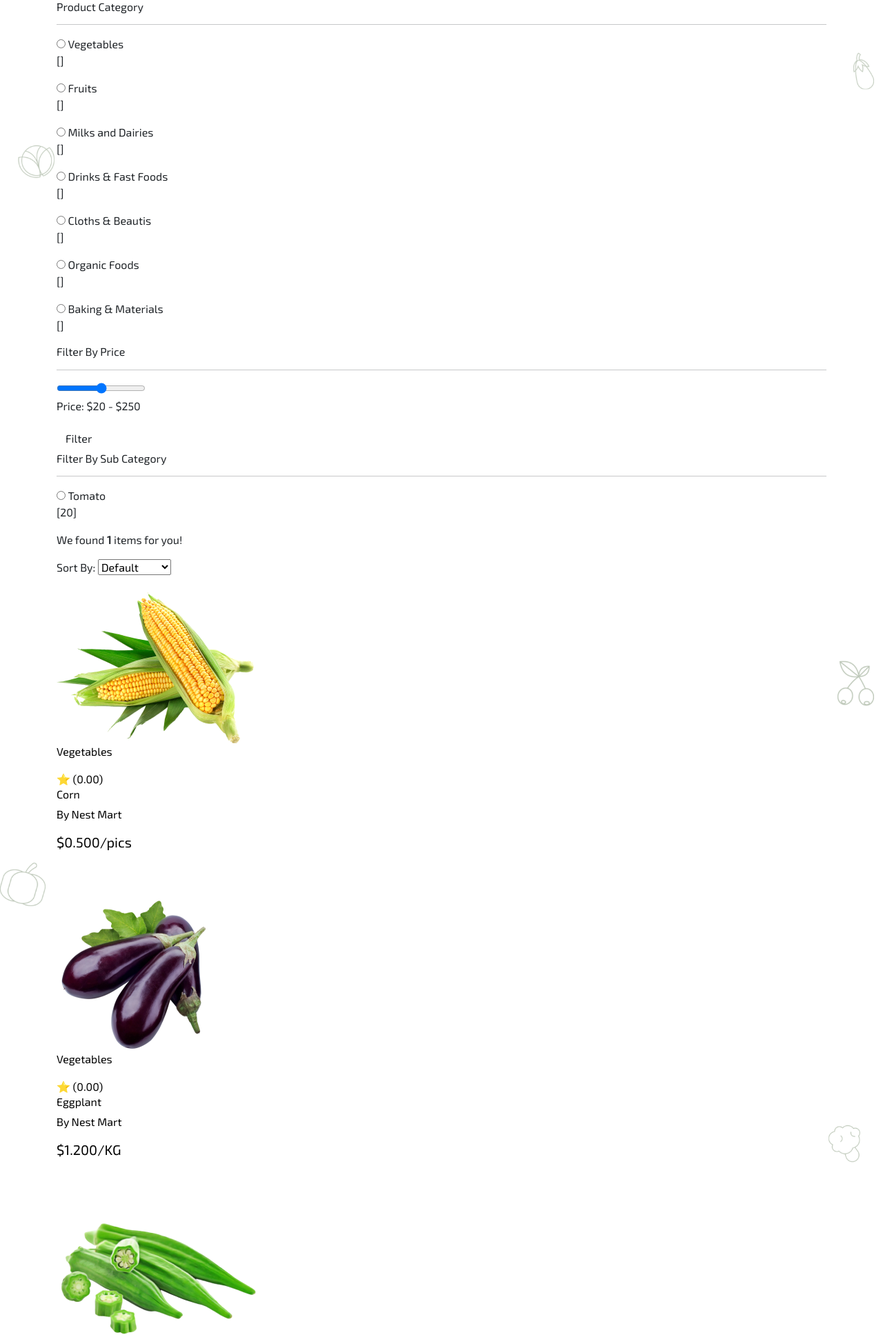
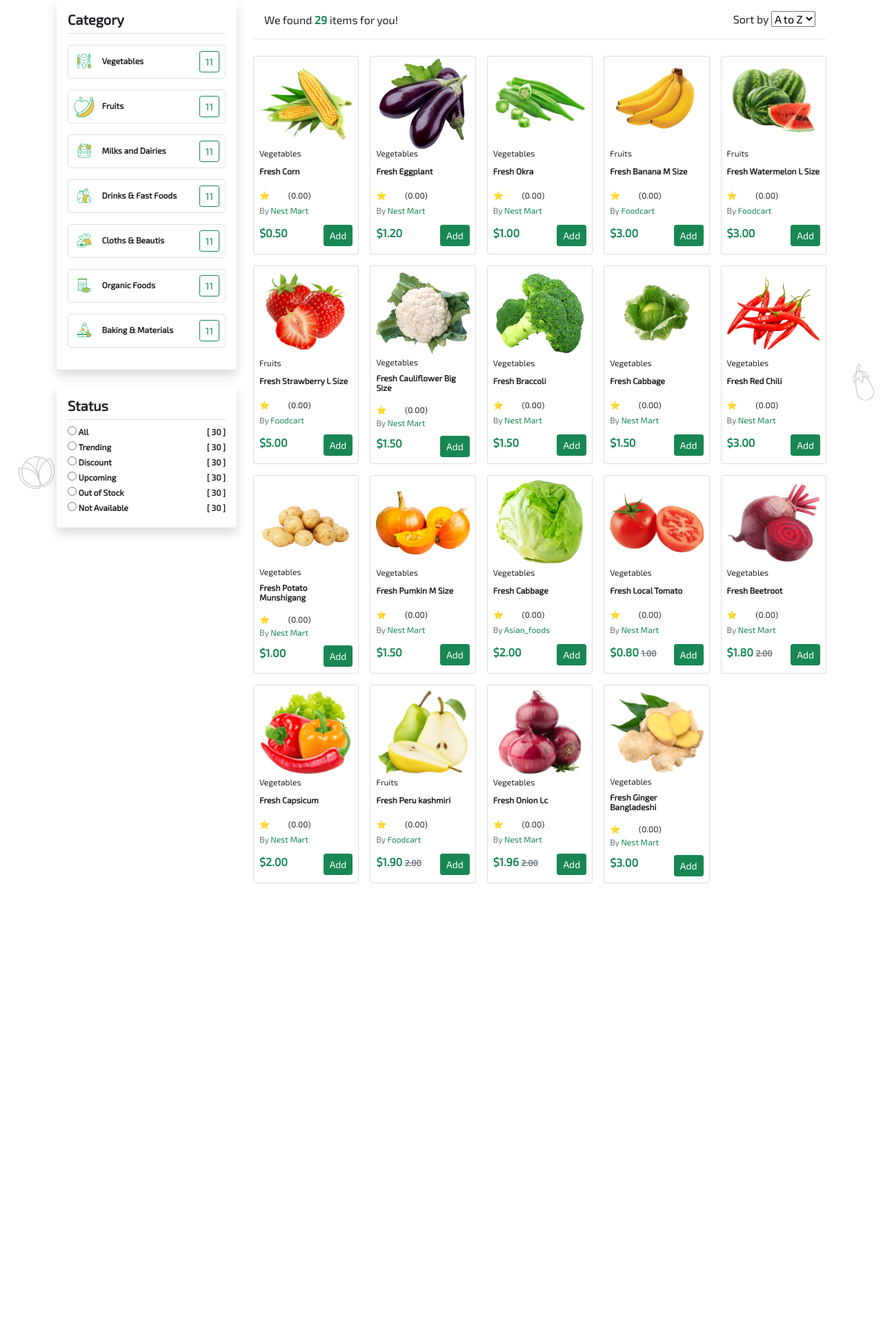
Before and after one commit to abdullah-124/nestmart, a Django app: page /products/ in a window 1280 px wide. Shown: the part 63-2002 px from the top of the page at 69% size. After the commit the page ends 1344 px from the top, so only its background shows below. Run offline with Django 5.2, Linux system fonts and the light colour scheme; data comes from the database, SQL or seed files in the repository; parts of the project's set-up code (start-up, migrations or seed data) failed here and were passed over.

Commit message:
product_card added

```diff
--- a/home/templates/home.html
+++ b/home/templates/home.html
@@ -1,10 +1,8 @@
 <!DOCTYPE html>
-{% extends "base.html" %}
-{% block header %}
 <main class="container">
     <!-- slider -->
      <div>
         {% include 'home_slider.html' %}
+        {% include "home_card.html" %}
      </div>
 </main>
-{% endblock header %}
--- a/home/views.py
+++ b/home/views.py
@@ -11,4 +11,4 @@ def home(req):
 
     # print(context)
 
-    return render(req,'./home.html', {'category':context,'dumy': category})
+    return render(req,'../templates/base.html', {'category':context,'main_category': category})
--- a/product/models.py
+++ b/product/models.py
@@ -37,7 +37,8 @@ class Product(models.Model):
     created_at = models.DateTimeField(auto_now_add=True)
     @property
     def current_price(self):
-        return self.price - (self.price * self.discount)/100
+        res =  self.price - (self.price * self.discount)/100
+        return round(res,2)
 
 
     def __str__(self) -> str:
--- a/product/templates/filtering_bar.html
+++ b/product/templates/filtering_bar.html
@@ -1,44 +1,66 @@
 <!DOCTYPE html>
-<section>
-    <div>
-        <div class="category_filter">
-            <h6 class="filter_title">Product Category</h6>
-            <hr>
+<main>
+    <section>
+        <div class=" shadow rounded p-3">
+            <h5 class="border-bottom pb-2 fw-bold">Category</h5>
             <div>
-                {% for i in product_category  %}
-                <div class="flex j_between al_center">
+                {% for i in product_category %}
+                <div class="d-flex align-items-center justify-content-between sm border p-2 my-3 rounded ">
                     <div>
-                        <input type="radio" name="filter_category" id="">
-                        <label for="">{{i.name}}</label>
+                        <img width="30" class="img-fluid" src="{{i.image.url}}" alt="">
+                        <span class="ps-2 mb-0 fw-bold">{{i.name}}</span>
                     </div>
-                    <p>[{{i.total_items}}]</p>
+                    <p class="mb-0 btn btn-sm btn-outline-success   ">11</p>
                 </div>
                 {% endfor %}
             </div>
         </div>
-        <!-- filter by price -->
-        <div class="gray pys">
-            <h6 class="filter_title">Filter By Price</h6>
-            <hr>
-            <div class="pys">
-                <input type="range" name="" id="">
-                <p class="pys"><span class="black bold">Price: </span> $20 - $250</p>
-                <input class="btn btn_primary" type="button" value="Filter">
-            </div>
-        </div>
-        <!-- filter by sub category -->
-        <div class="gray pys">
-            <h6 class="filter_title">Filter By Sub Category</h6>
-            <hr>
-            <div class="pys">
-                <div class="flex j_between al_center">
+        <div class="mt-4 shadow rounded p-3">
+            <h5 class=" border-bottom pb-2 fw-bold">Status</h5>
+            <div class="sm fw-bold">
+                <div class="my-1 d-flex justify-content-between align-items-center">
                     <div>
-                        <input type="radio" name="filter_sub_category" id="">
-                        <label for="">Tomato</label>
+                        <input type="radio" name="status" id="">
+                        <label>All</label>
                     </div>
-                    <p>[20]</p>
+                    <span>[ 30 ]</span>
+                </div>
+                <div class="my-1 d-flex justify-content-between align-items-center">
+                    <div>
+                        <input type="radio" name="status" id="">
+                        <label>Trending</label>
+                    </div>
+                    <span>[ 30 ]</span>
+                </div>
+                <div class="my-1 d-flex justify-content-between align-items-center">
+                    <div>
+                        <input type="radio" name="status" id="">
+                        <label>Discount</label>
+                    </div>
+                    <span>[ 30 ]</span>
+                </div>
+                <div class="my-1 d-flex justify-content-between align-items-center">
+                    <div>
+                        <input type="radio" name="status" id="">
+                        <label>Upcoming</label>
+                    </div>
+                    <span>[ 30 ]</span>
+                </div>
+                <div class="my-1 d-flex justify-content-between align-items-center">
+                    <div>
+                        <input type="radio" name="status" id="">
+                        <label>Out of Stock</label>
+                    </div>
+                    <span>[ 30 ]</span>
+                </div>
+                <div class="my-1 d-flex justify-content-between align-items-center">
+                    <div>
+                        <input type="radio" name="status" id="">
+                        <label>Not Available</label>
+                    </div>
+                    <span>[ 30 ]</span>
                 </div>
             </div>
         </div>
-    </div>
-</section>
+    </section>
+</main>
--- a/product/templates/products.html
+++ b/product/templates/products.html
@@ -5,63 +5,58 @@
 <main>
   <section>
     <div class="container">
-      <div class="product_container">
-        <div class="product_filtering">
+      <div class="row row-cols-2">
+        <!-- left side  -->
+        <aside class="col-3">
           {% include "./filtering_bar.html" %}
-        </div>
-        <!-- Product Side -->
-        <div class="pxs">
-          <div class="count gray flex j_between al_center">
-            <p class="pxs">We found <strong>{{1}}</strong> items for you!</p>
+        </aside>
+        <aside class="col-lg-9">
+          <div class="d-flex justify-content-between align-items-center border-bottom rounded p-3">
+            <h6 class=" m-0">We found <span class="text-success fw-bold">29</span> items for you!</h6>
             <div>
-              <label for="">Sort By:</label>
+              <label for="">Sort by</label>
               <select name="" id="">
-                <option value="rating">Default </option>
+                <option value="az">A to Z</option>
+                <option value="za">Z to a</option>
+                <option value="price">Price</option>
                 <option value="new">New</option>
-                <option value="rating">Rating </option>
-                <option value="name_A">Name (A-Z)</option>
-                <option value="name_Z">Name (Z-A)</option>
-
               </select>
             </div>
           </div>
-          <a class="product_row">
-            {% for i in products %}
-            <div class="">
-              <div class="product_card">
-                <div class="badge bold">
-                  {% if i.discount > 0 %}
-                  <p class="gray"><del>${{i.price}}</del><span class="fs pxs red">{{i.discount}}% off</span></p>
-                  {% endif %}
-                </div>
-                <div class="img_box flex al_center">
-                  <img src="{{i.photo.url}}" alt="">
-                </div>
-                <div>
-                  <div class="info ">
-                    <div class="flex j_between al_center">
-                      <p class="fs">{{i.category}}</p>
-                      <div class="fs">
-                        ⭐ &Tab; ({{i.rating}})
+          <!-- product section -->
+          <section class="mt-4">
+            <div class="row row-cols-lg-5 row-cols-md-3 row-cols-sm-2 g-3">
+              {% for i in products %}
+              <div>
+                <div class="card p-2">
+                  <div style="height: 120px;" class="d-flex align-items-center justify-content-between">
+                    <img class="img-fluid" src="{{i.photo.url}}" alt="">
+                  </div>
+                  <div style="height: 150px;">
+                    <div class="d-flex flex-column justify-content-around h-100">
+                      <span class="sm">{{i.category.name}}</span>
+                      <h6 class="sm py-1 fw-bold">Fresh {{i.name}}</h6>
+                      <div class="sm">
+                        <span>⭐</span>
+                        <span class="ms-4">({{i.rating}})</span>
                       </div>
-                    </div>
-                    <h6 class=" fm">{{i.name}}</h6>
-                    <p class="fs">By <span class="green bold">{{i.seller.store_name}}</span></p>
-                    <div class="flex j_between al_center">
-                      <div>
-                        <h5>${{i.current_price}}/{{i.unit}}</h5>
+                      <h6 class="text-muted sm">By <span class="text-success">{{i.seller.store_name}}</span></h6>
+                      <div class="d-flex align-items-center justify-content-between">
+                        <h6 class="text-success fw-bold">${{i.current_price}}
+                          {% if i.discount > 0 %}
+                            <del class="text-muted sm">{{i.price}}</del>
+                          {% endif %}
+                        </h6>
+                        <div><a class="btn btn-sm btn-success" href="">Add</a></div>
                       </div>
-                      <button class="btn btn_primary">
-                        <img src="{% static 'images/icon/cart_btn.png' %}" alt="">
-                      </button>
                     </div>
                   </div>
                 </div>
               </div>
+              {% endfor %}
             </div>
-            {% endfor %}
-          </a>
-        </div>
+          </section>
+        </aside>
       </div>
     </div>
   </section>
--- a/static/common.css
+++ b/static/common.css
@@ -23,3 +23,7 @@
     font-family: "Poppins", sans-serif;
     font-weight: 600;
 }
+
+.sm{
+    font-size: 12px;
+}
--- a/static/utilities.css
+++ b/static/utilities.css
@@ -16,8 +16,9 @@
 
 body {
     background: url('images/bg.png');
-    background-size: contain;
+    background-size: cover;
     background-position: center;
+    background-repeat: no-repeat;
 }
 
 a {
--- a/templates/base.html
+++ b/templates/base.html
@@ -24,7 +24,7 @@
     </header>
     <main>
         {% block body %}
-
+        {% include "home.html" %}
         {% endblock body %}
     </main>
     <br><br><br><br><br>
```
Also changed, not shown: home/templates/home_card.html (+36 -17 lines), static/style.css (+38 -0 lines).
